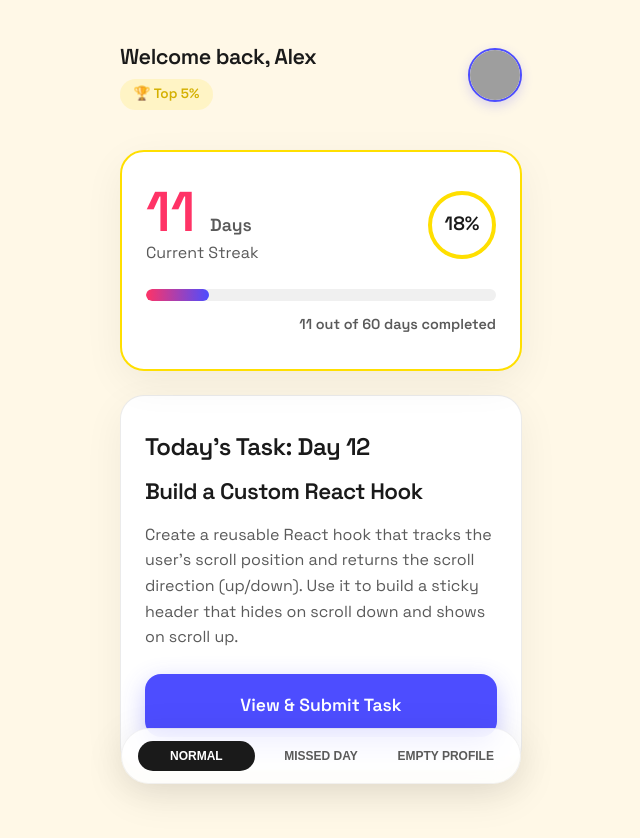
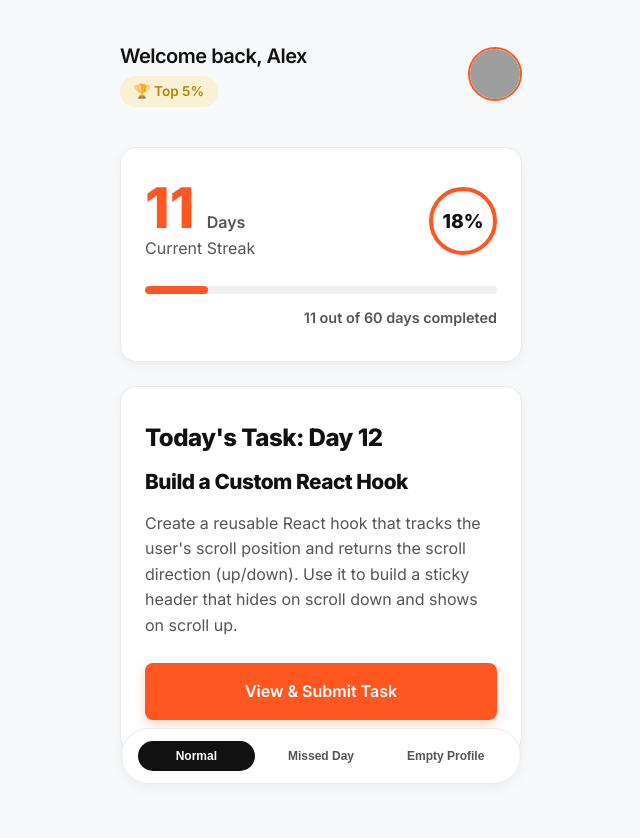
Before and after one commit to GITtridib22/rotate, a Next.js app: page /dashboard in a window 1280 px wide. Shown: the top 838 px of the page, without its empty margins (319-959 px from the left). Built offline with nearby package versions, Linux system fonts and the light colour scheme; grey boxes are pictures that could not be loaded.

Commit message:
style: Pivot to Orange and White minimalist aesthetic with standard buttons

```diff
--- a/src/app/globals.css
+++ b/src/app/globals.css
@@ -1,24 +1,24 @@
-@import url('https://fonts.googleapis.com/css2?family=Space+Grotesk:wght@400;600;800&display=swap');
+@import url('https://fonts.googleapis.com/css2?family=Inter:wght@400;600;800&display=swap');
 
 :root {
-  --bg-primary: #FFF8E7; /* Harsh cream */
+  --bg-primary: #F8F9FA;
   --bg-card: #FFFFFF;
-  --text-primary: #1A1A1A;
-  --text-secondary: #5A5A5A;
+  --text-primary: #111111;
+  --text-secondary: #555555;
 
-  /* Modern Colors */
-  --accent: #FF3366; /* Hot Pink */
-  --accent-alt: #4D4DFF; /* Electric Blue */
-  --accent-yellow: #FFDF00;
-  --success: #00E676;
-  --error: #FF3333;
+  /* Orange Theme */
+  --accent: #FF5722;
+  --accent-alt: #FF784E;
+  --accent-yellow: #FFC107;
+  --success: #00C853;
+  --error: #D50000;
 
-  --border-color: rgba(0, 0, 0, 0.08);
+  --border-color: #EAEAEA;
   --border-width: 1px;
-  --radius-lg: 24px;
-  --radius-md: 16px;
-  --shadow-soft: 0 12px 40px rgba(0, 0, 0, 0.06);
-  --shadow-hover: 0 20px 60px rgba(77, 77, 255, 0.12);
+  --radius-lg: 16px;
+  --radius-md: 8px;
+  --shadow-soft: 0 4px 12px rgba(0, 0, 0, 0.05);
+  --shadow-hover: 0 8px 24px rgba(255, 87, 34, 0.15);
 }
 
 * {
@@ -30,7 +30,7 @@
 body {
   background-color: var(--bg-primary);
   color: var(--text-primary);
-  font-family: 'Space Grotesk', sans-serif;
+  font-family: 'Inter', sans-serif;
   line-height: 1.6;
   min-height: 100vh;
 }
@@ -53,16 +53,13 @@ h1, h2, h3 {
   font-size: 3rem;
   line-height: 1.1;
   margin-bottom: 1rem;
-  background: linear-gradient(135deg, var(--accent), var(--accent-alt));
-  -webkit-background-clip: text;
-  color: transparent;
-  padding-bottom: 0.2rem;
+  color: var(--text-primary);
 }
 
 .hero-subtitle {
   font-size: 1.1rem;
   color: var(--text-secondary);
-  font-weight: 600;
+  font-weight: 400;
   margin-bottom: 2.5rem;
   line-height: 1.6;
 }
@@ -82,38 +79,41 @@ h1, h2, h3 {
   border-radius: var(--radius-lg);
   padding: 2rem 1.5rem;
   margin-bottom: 1.5rem;
-  transition: transform 0.3s ease, box-shadow 0.3s ease;
+  transition: transform 0.2s ease, box-shadow 0.2s ease;
 }
 
 .glass-card:hover {
   transform: translateY(-2px);
-  box-shadow: var(--shadow-hover);
+  box-shadow: 0 8px 24px rgba(0,0,0,0.08);
 }
 
+/* Proper Standard Button */
 .btn-primary {
   display: block;
   width: 100%;
   text-align: center;
-  background: var(--accent-alt);
-  color: #FFF;
+  background: var(--accent);
+  color: #FFFFFF;
   border: none;
   border-radius: var(--radius-md);
-  padding: 1.1rem;
-  font-size: 1.1rem;
-  font-weight: 800;
+  padding: 1rem 1.5rem;
+  font-size: 1rem;
+  font-weight: 600;
   text-decoration: none;
   transition: all 0.2s ease;
   cursor: pointer;
-  box-shadow: 0 8px 24px rgba(77, 77, 255, 0.3);
+  box-shadow: 0 4px 12px rgba(255, 87, 34, 0.25);
 }
 
 .btn-primary:hover {
-  transform: translateY(-2px);
-  box-shadow: 0 12px 32px rgba(77, 77, 255, 0.4);
+  background: var(--accent-alt);
+  transform: translateY(-1px);
+  box-shadow: 0 6px 16px rgba(255, 87, 34, 0.35);
 }
 
 .btn-primary:active {
   transform: translateY(1px);
+  box-shadow: 0 2px 4px rgba(255, 87, 34, 0.2);
 }
 
 .btn-primary.mt-6, .btn-primary.mt-4 {
@@ -137,28 +137,28 @@ h1, h2, h3 {
 .timeline-node {
   width: 44px;
   height: 44px;
-  background: var(--accent-yellow);
+  background: var(--accent);
   border-radius: 50%;
   display: flex;
   align-items: center;
   justify-content: center;
   font-weight: 800;
-  font-size: 1.2rem;
+  font-size: 1.1rem;
   flex-shrink: 0;
-  color: #1A1A1A;
-  box-shadow: 0 8px 20px rgba(255, 223, 0, 0.4);
+  color: #FFFFFF;
+  box-shadow: 0 4px 12px rgba(255, 87, 34, 0.3);
 }
 
 .timeline-content h3 {
   font-size: 1.15rem;
-  margin-bottom: 0.35rem;
+  margin-bottom: 0.25rem;
   color: var(--text-primary);
 }
 
 .timeline-content p {
   font-size: 0.95rem;
   color: var(--text-secondary);
-  font-weight: 600;
+  font-weight: 400;
 }
 
 /* Dashboard Styles */
@@ -175,17 +175,18 @@ h1, h2, h3 {
 }
 
 .greeting {
-  font-size: 1.35rem;
+  font-size: 1.25rem;
+  font-weight: 600;
 }
 
 .standing-badge {
   display: inline-block;
-  background: rgba(255, 223, 0, 0.15);
-  color: #D4B000;
+  background: rgba(255, 193, 7, 0.15);
+  color: #B38600;
   border-radius: 20px;
   padding: 0.3rem 0.85rem;
   font-size: 0.85rem;
-  font-weight: 800;
+  font-weight: 600;
   margin-top: 0.25rem;
 }
 
@@ -193,20 +194,19 @@ h1, h2, h3 {
   width: 54px;
   height: 54px;
   border-radius: 50%;
-  border: 2px solid var(--accent-alt);
+  border: 2px solid var(--accent);
   background: var(--bg-card);
-  box-shadow: 0 4px 12px rgba(77, 77, 255, 0.2);
 }
 
 .streak-card {
   position: relative;
   background: var(--bg-card);
-  border: 2px solid var(--accent-yellow);
+  border: 1px solid var(--border-color);
 }
 
 .streak-card.missed-day {
   border-color: var(--error);
-  background: rgba(255, 51, 51, 0.02);
+  background: #FFF9F9;
 }
 
 .streak-card.empty-state {
@@ -228,7 +228,7 @@ h1, h2, h3 {
 }
 
 .text-small {
-  font-size: 1.1rem;
+  font-size: 1rem;
   font-weight: 600;
   color: var(--text-secondary);
 }
@@ -238,7 +238,7 @@ h1, h2, h3 {
   height: 68px;
   background: var(--bg-card);
   border-radius: 50%;
-  border: 4px solid var(--accent-yellow);
+  border: 4px solid var(--accent);
   display: flex;
   align-items: center;
   justify-content: center;
@@ -249,7 +249,7 @@ h1, h2, h3 {
 
 .progress-bar-container {
   width: 100%;
-  height: 12px;
+  height: 8px;
   background: #F0F0F0;
   border-radius: 10px;
   margin-bottom: 0.75rem;
@@ -258,7 +258,7 @@ h1, h2, h3 {
 
 .progress-bar {
   height: 100%;
-  background: linear-gradient(90deg, var(--accent), var(--accent-alt));
+  background: var(--accent);
   border-radius: 10px;
 }
 
@@ -273,14 +273,15 @@ h1, h2, h3 {
   font-weight: 600;
   font-size: 0.9rem;
   margin-top: 1.25rem;
-  background: rgba(255, 51, 51, 0.1);
+  background: #FFF9F9;
   padding: 0.75rem 1rem;
-  border-radius: 12px;
+  border-radius: var(--radius-md);
+  border: 1px solid rgba(213, 0, 0, 0.2);
   color: var(--error);
 }
 
 .task-title {
-  font-size: 1.4rem;
+  font-size: 1.3rem;
   margin-bottom: 0.75rem;
   margin-top: 0.5rem;
 }
@@ -294,13 +295,13 @@ h1, h2, h3 {
 }
 
 .completed-badge {
-  background: rgba(0, 230, 118, 0.1);
-  color: #00A650;
+  background: #F2FCF5;
+  color: var(--success);
   border-radius: var(--radius-md);
   padding: 1rem;
   text-align: center;
-  font-weight: 800;
-  text-transform: uppercase;
+  font-weight: 600;
+  border: 1px solid rgba(0, 200, 83, 0.2);
   margin-top: 1rem;
 }
 
@@ -326,15 +327,15 @@ h1, h2, h3 {
 }
 
 .back-btn:hover {
-  color: var(--text-primary);
+  color: var(--accent);
 }
 
 .badge-glow {
-  background: rgba(77, 77, 255, 0.1);
-  color: var(--accent-alt);
+  background: rgba(255, 87, 34, 0.1);
+  color: var(--accent);
   border-radius: 20px;
   padding: 0.3rem 0.85rem;
-  font-weight: 800;
+  font-weight: 600;
 }
 
 .divider {
@@ -344,7 +345,7 @@ h1, h2, h3 {
 }
 
 .text-large {
-  font-size: 1.15rem;
+  font-size: 1.1rem;
   font-weight: 400;
   color: var(--text-secondary);
   line-height: 1.7;
@@ -353,13 +354,13 @@ h1, h2, h3 {
 .submit-form {
   display: flex;
   flex-direction: column;
-  gap: 1.5rem;
+  gap: 1.25rem;
   margin-top: 1.5rem;
 }
 
 .input-group label {
   font-size: 0.9rem;
-  font-weight: 800;
+  font-weight: 600;
   color: var(--text-primary);
   display: block;
   margin-bottom: 0.5rem;
@@ -367,10 +368,10 @@ h1, h2, h3 {
 
 .modern-input {
   width: 100%;
-  background: #F9F9F9;
+  background: #FFFFFF;
   border: 1px solid var(--border-color);
-  border-radius: 12px;
-  padding: 1rem 1.25rem;
+  border-radius: var(--radius-md);
+  padding: 0.9rem 1rem;
   font-family: inherit;
   font-size: 1rem;
   font-weight: 400;
@@ -380,9 +381,8 @@ h1, h2, h3 {
 
 .modern-input:focus {
   outline: none;
-  background: #FFF;
-  border-color: var(--accent-alt);
-  box-shadow: 0 0 0 4px rgba(77, 77, 255, 0.1);
+  border-color: var(--accent);
+  box-shadow: 0 0 0 3px rgba(255, 87, 34, 0.15);
 }
 
 .loading {
@@ -398,14 +398,14 @@ h1, h2, h3 {
   transform: translateX(-50%);
   width: 90%;
   max-width: 400px;
-  background: rgba(255, 255, 255, 0.85);
+  background: rgba(255, 255, 255, 0.9);
   backdrop-filter: blur(12px);
   -webkit-backdrop-filter: blur(12px);
-  border: 1px solid rgba(0, 0, 0, 0.05);
+  border: 1px solid var(--border-color);
   border-radius: 100px;
   padding: 0.75rem 1rem;
   z-index: 100;
-  box-shadow: 0 10px 40px rgba(0, 0, 0, 0.1);
+  box-shadow: var(--shadow-soft);
   margin-bottom: 0 !important;
 }
 
@@ -425,8 +425,7 @@ h1, h2, h3 {
   border: none;
   padding: 0.5rem 0.5rem;
   font-size: 0.75rem;
-  font-weight: 800;
-  text-transform: uppercase;
+  font-weight: 600;
   color: var(--text-secondary);
   border-radius: 50px;
   cursor: pointer;
@@ -449,7 +448,7 @@ h1, h2, h3 {
 }
 
 .celebration-icon {
-  font-size: 5.5rem;
+  font-size: 5rem;
   margin-bottom: 1.5rem;
 }
 
```
Also changed, not shown: 1 other file (tests, documents, lock files or other folders).
